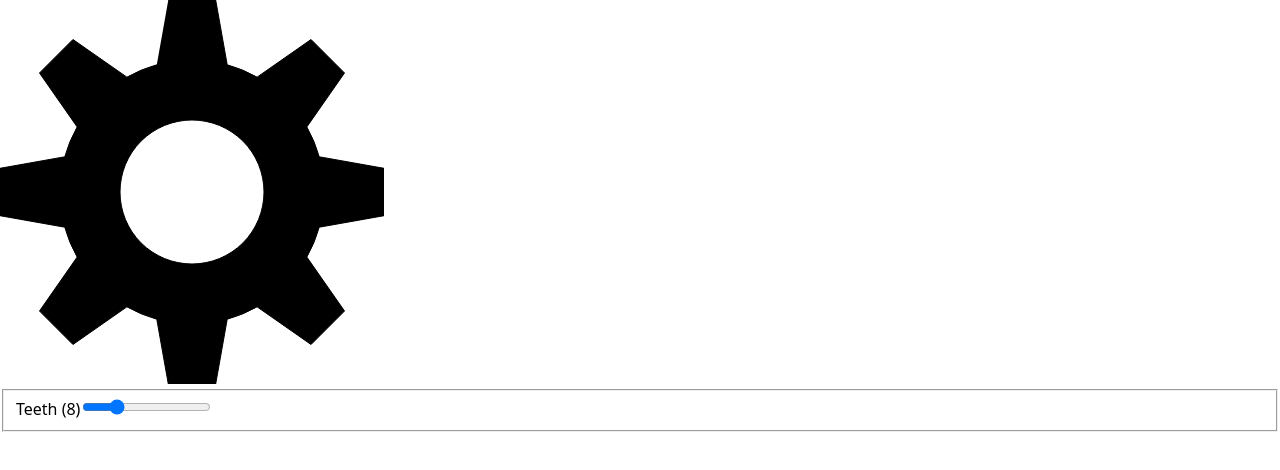
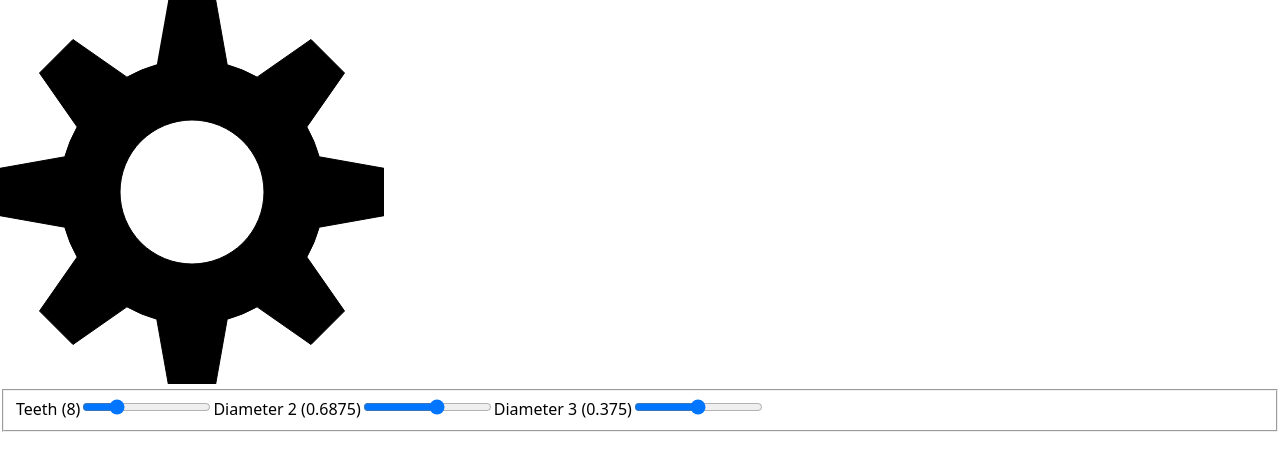
Before and after one commit to ahuth/cog, a React (Create React App) app: page / in a window 1280 px wide. Shown: the top 470 px of the page. Built offline with nearby package versions, Linux system fonts and the light colour scheme.

Commit message:
Add controls for the diameters

```diff
--- a/src/components/app.jsx
+++ b/src/components/app.jsx
@@ -1,3 +1,4 @@
+/* eslint-disable react/jsx-no-bind */
 import React from 'react';
 import Controls from './controls.jsx';
 import Gear from './gear.jsx';
@@ -13,8 +14,10 @@ export default class App extends React.Component {
     fill: 'currentColor',
   }
 
-  handleTeethChange = (event) => {
-    this.setState({ teeth: event.target.value });
+  handleParameterChange(name, event) {
+    this.setState({
+      [name]: event.target.value,
+    });
   }
 
   render() {
@@ -22,7 +25,11 @@ export default class App extends React.Component {
       <main>
         <Gear {...this.state} />
         <Controls
-          onTeethChange={this.handleTeethChange}
+          diameter2={this.state.diameter2}
+          diameter3={this.state.diameter3}
+          onDiameter2Change={this.handleParameterChange.bind(this, 'diameter2')}
+          onDiameter3Change={this.handleParameterChange.bind(this, 'diameter3')}
+          onTeethChange={this.handleParameterChange.bind(this, 'teeth')}
           teeth={this.state.teeth}
         />
       </main>
--- a/src/components/controls.jsx
+++ b/src/components/controls.jsx
@@ -1,6 +1,10 @@
 import React from 'react';
 
 export default function Controls({
+  diameter2,
+  diameter3,
+  onDiameter2Change,
+  onDiameter3Change,
   onTeethChange,
   teeth,
 }) {
@@ -8,6 +12,10 @@ export default function Controls({
     <fieldset>
       <label htmlFor="teeth">Teeth ({teeth})</label>
       <input id="teeth" onChange={onTeethChange} min="3" max="24" type="range" value={teeth} />
+      <label htmlFor="teeth">Diameter 2 ({diameter2})</label>
+      <input id="d2" onChange={onDiameter2Change} min="0.25" max="1" step="0.03125" type="range" value={diameter2} />
+      <label htmlFor="teeth">Diameter 3 ({diameter3})</label>
+      <input id="d3" onChange={onDiameter3Change} min="0" max="0.75" step="0.03125" type="range" value={diameter3} />
     </fieldset>
   );
 }
```
